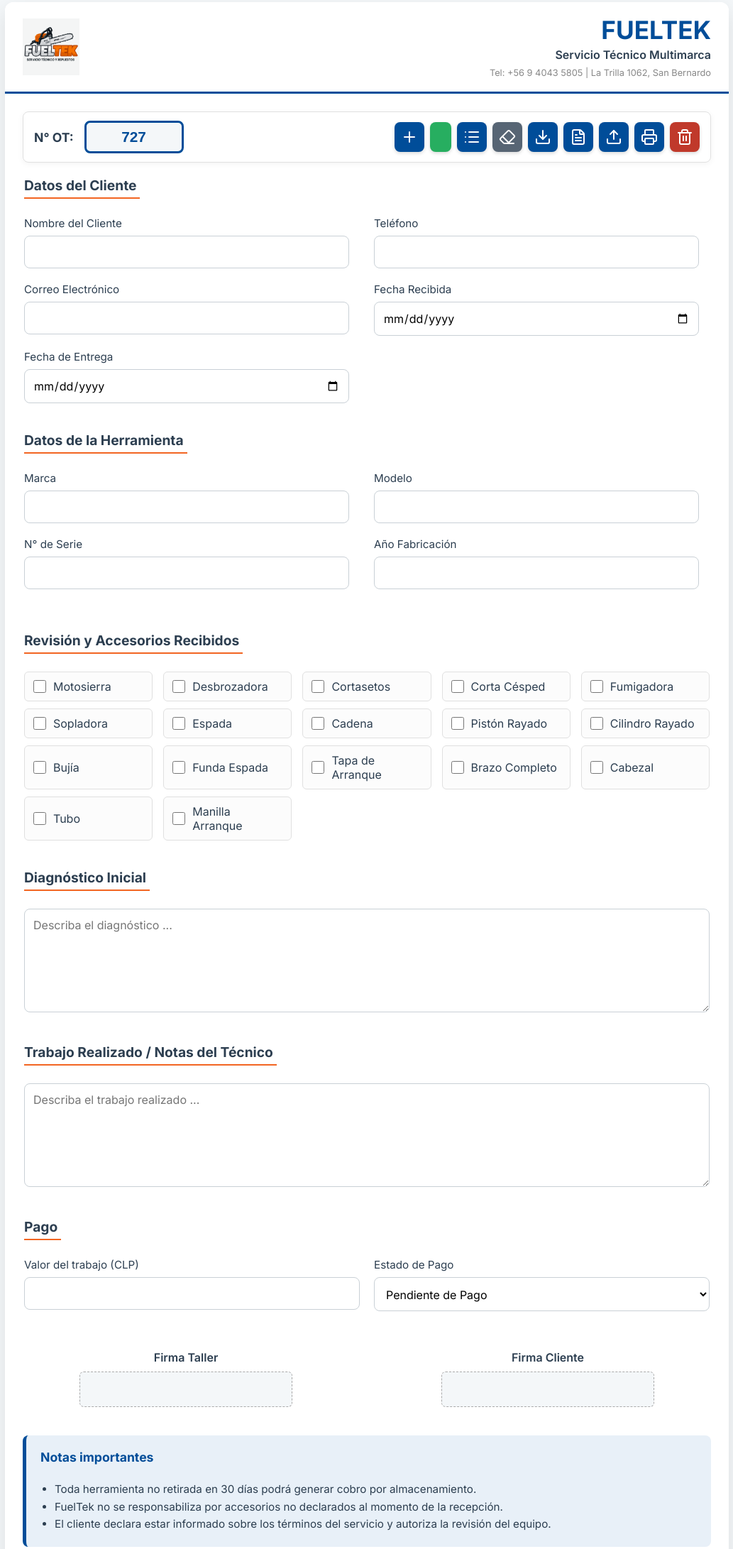
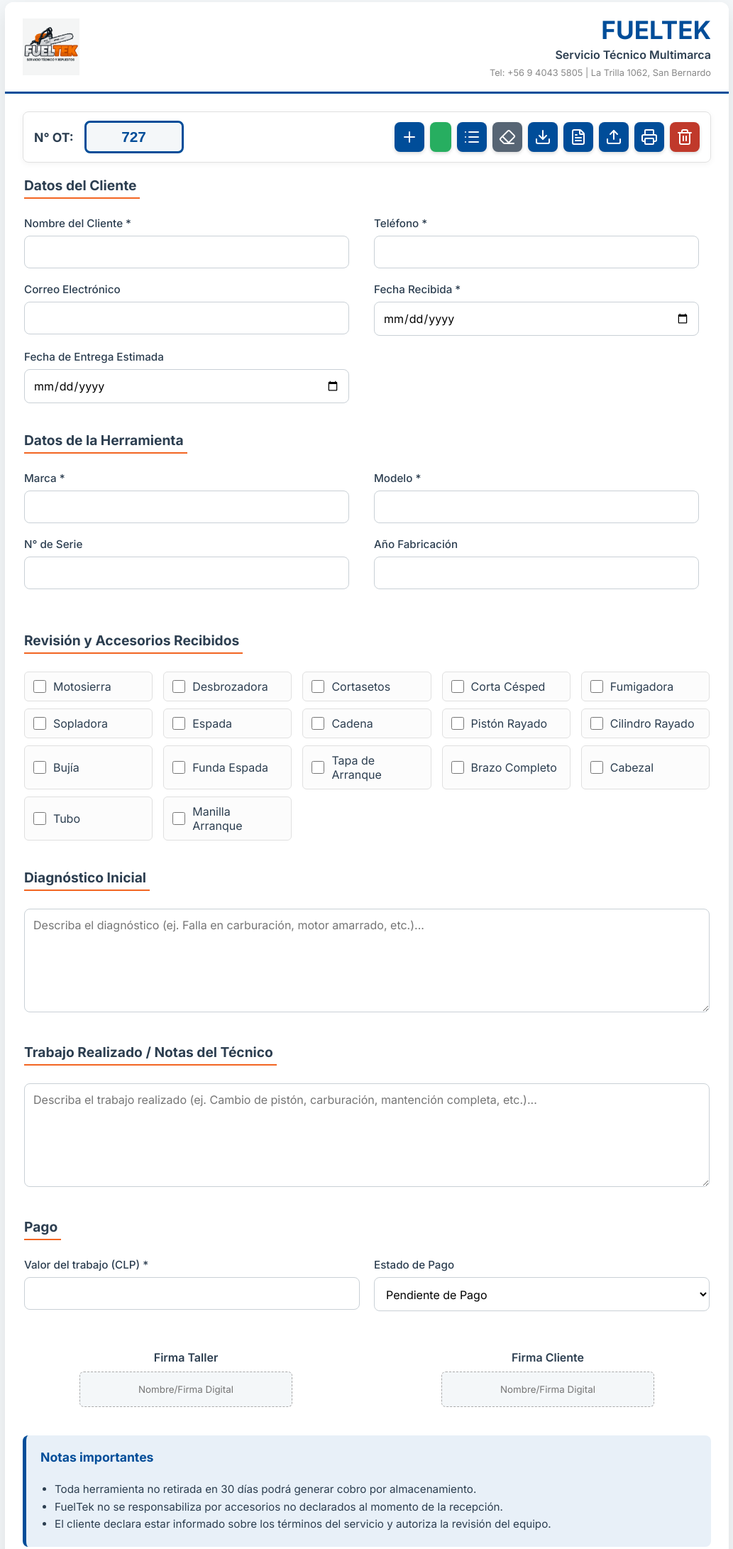
Before and after one commit to CryptoWorldX9/OT-FuelTek, a plain HTML site: page index.html in a window 1280 px wide. Shown: the part 22-2204 px from the top of the page at 71% size, without its empty margins (123-1156 px from the left). Drawn offline with nearby package versions, Linux system fonts and the light colour scheme; some icons are missing.

Commit message:
Make form fields required and update button titles
Updated input fields to be required and modified button titles for clarity.

```diff
--- a/index.html
+++ b/index.html
@@ -5,7 +5,7 @@
   <meta name="viewport" content="width=device-width,initial-scale=1" />
   <title>Orden de Trabajo - Fueltek</title>
   <link rel="stylesheet" href="styles.css" />
-  <link href="https://fonts.googleapis.com/css2?family=Inter:wght@400;600;700;800&display=swap" rel="stylesheet">
+  <link href="https://fonts.googleapis.com/css2?family=Inter:wght@400;500;600;700;800&display=swap" rel="stylesheet">
   <script src="https://cdn.sheetjs.com/xlsx-0.20.3/package/dist/xlsx.full.min.js"></script>
   <script src="https://unpkg.com/lucide@latest"></script>
 </head>
@@ -29,7 +29,7 @@
 
         <div class="controls">
           <button id="newOtBtn" title="Reservar nuevo OT"><i data-lucide="plus"></i></button>
-          <button id="saveBtn" title="Guardar OT"><i data-lucide="save"></i></button>
+          <button id="saveBtn" title="Guardar nueva OT"><i data-lucide="save"></i></button>
           <button id="viewBtn" title="Ver lista de OT"><i data-lucide="list"></i></button>
           <button id="resetFormBtn" title="Limpiar todos los campos"><i data-lucide="eraser"></i></button>
           <button id="exportBtn" title="Exportar Excel"><i data-lucide="download"></i></button>
@@ -47,21 +47,21 @@
         <fieldset>
           <legend>Datos del Cliente</legend>
           <div class="grid grid-2col spaced">
-            <label class="stack">Nombre del Cliente
-              <input name="clienteNombre" />
+            <label class="stack">Nombre del Cliente *
+              <input name="clienteNombre" required />
             </label>
-            <label class="stack">Teléfono
-              <input name="clienteTelefono" />
+            <label class="stack">Teléfono *
+              <input name="clienteTelefono" required />
             </label>
 
             <label class="stack">Correo Electrónico
               <input name="clienteEmail" type="email" />
             </label>
-            <label class="stack">Fecha Recibida
-              <input name="fechaRecibida" type="date" />
+            <label class="stack">Fecha Recibida *
+              <input name="fechaRecibida" type="date" required />
             </label>
 
-            <label class="stack">Fecha de Entrega
+            <label class="stack">Fecha de Entrega Estimada
               <input name="fechaEntrega" type="date" />
             </label>
             <div></div>
@@ -71,11 +71,11 @@
         <fieldset>
           <legend>Datos de la Herramienta</legend>
           <div class="grid grid-2col spaced">
-            <label class="stack">Marca
-              <input name="marca" />
+            <label class="stack">Marca *
+              <input name="marca" required />
             </label>
-            <label class="stack">Modelo
-              <input name="modelo" />
+            <label class="stack">Modelo *
+              <input name="modelo" required />
             </label>
 
             <label class="stack">N° de Serie
@@ -114,18 +114,18 @@
 
         <fieldset>
           <legend>Diagnóstico Inicial</legend>
-          <textarea name="diagnostico" rows="6" placeholder="Describa el diagnóstico ..."></textarea>
+          <textarea name="diagnostico" rows="6" placeholder="Describa el diagnóstico (ej. Falla en carburación, motor amarrado, etc.)..."></textarea>
         </fieldset>
 
         <fieldset>
           <legend>Trabajo Realizado / Notas del Técnico</legend>
-          <textarea name="trabajo" rows="6" placeholder="Describa el trabajo realizado ..."></textarea>
+          <textarea name="trabajo" rows="6" placeholder="Describa el trabajo realizado (ej. Cambio de pistón, carburación, mantención completa, etc.)..."></textarea>
         </fieldset>
 
         <fieldset>
           <legend>Pago</legend>
           <div class="grid-pay">
-            <label class="stack">Valor del trabajo (CLP)<input name="valorTrabajo" type="text" inputmode="numeric" pattern="[0-9]*" id="valorTrabajoInput" /></label>
+            <label class="stack">Valor del trabajo (CLP) *<input name="valorTrabajo" type="text" inputmode="numeric" pattern="[0-9]*" id="valorTrabajoInput" required /></label>
             <label class="stack">Estado de Pago
               <select name="estadoPago" id="estadoPago">
                 <option value="Pendiente">Pendiente de Pago</option>
@@ -133,13 +133,16 @@
                 <option value="Abonado">Abonado</option>
               </select>
             </label>
+
             <label class="stack hidden" id="labelAbono">Monto Abonado (CLP)<input name="montoAbonado" type="text" inputmode="numeric" pattern="[0-9]*" id="montoAbonadoInput" /></label>
+
+            <label class="stack hidden" id="labelSaldo">Saldo Pendiente (CLP)<input name="saldoPendiente" readonly id="saldoPendienteInput" /></label>
           </div>
         </fieldset>
 
         <div class="firmas">
-          <div class="firma-box"><label>Firma Taller</label><input name="firmaTaller" /></div>
-          <div class="firma-box"><label>Firma Cliente</label><input name="firmaCliente" /></div>
+          <div class="firma-box"><label>Firma Taller</label><input name="firmaTaller" placeholder="Nombre/Firma Digital" /></div>
+          <div class="firma-box"><label>Firma Cliente</label><input name="firmaCliente" placeholder="Nombre/Firma Digital" /></div>
         </div>
 
         <section class="notas">
```
